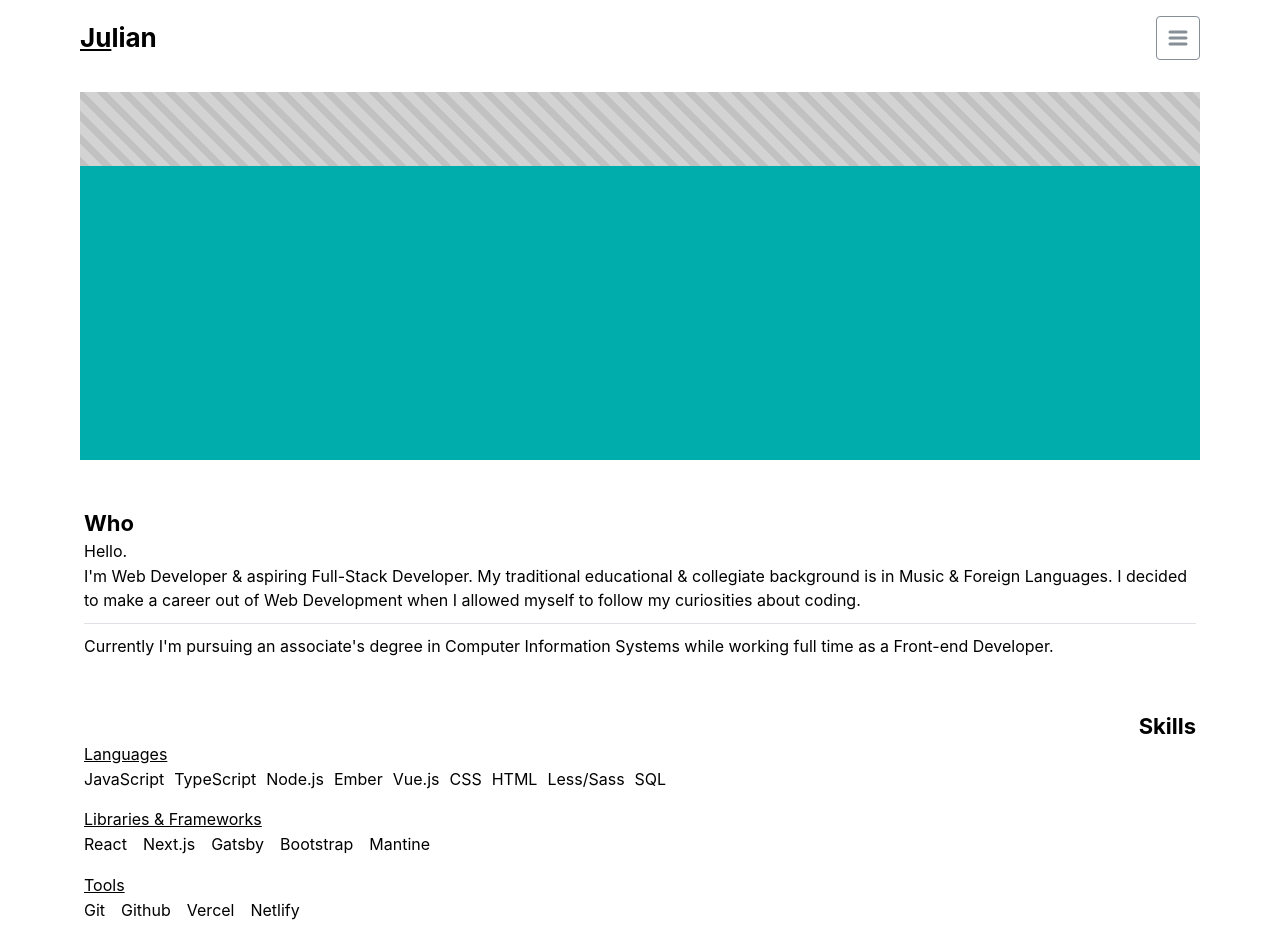
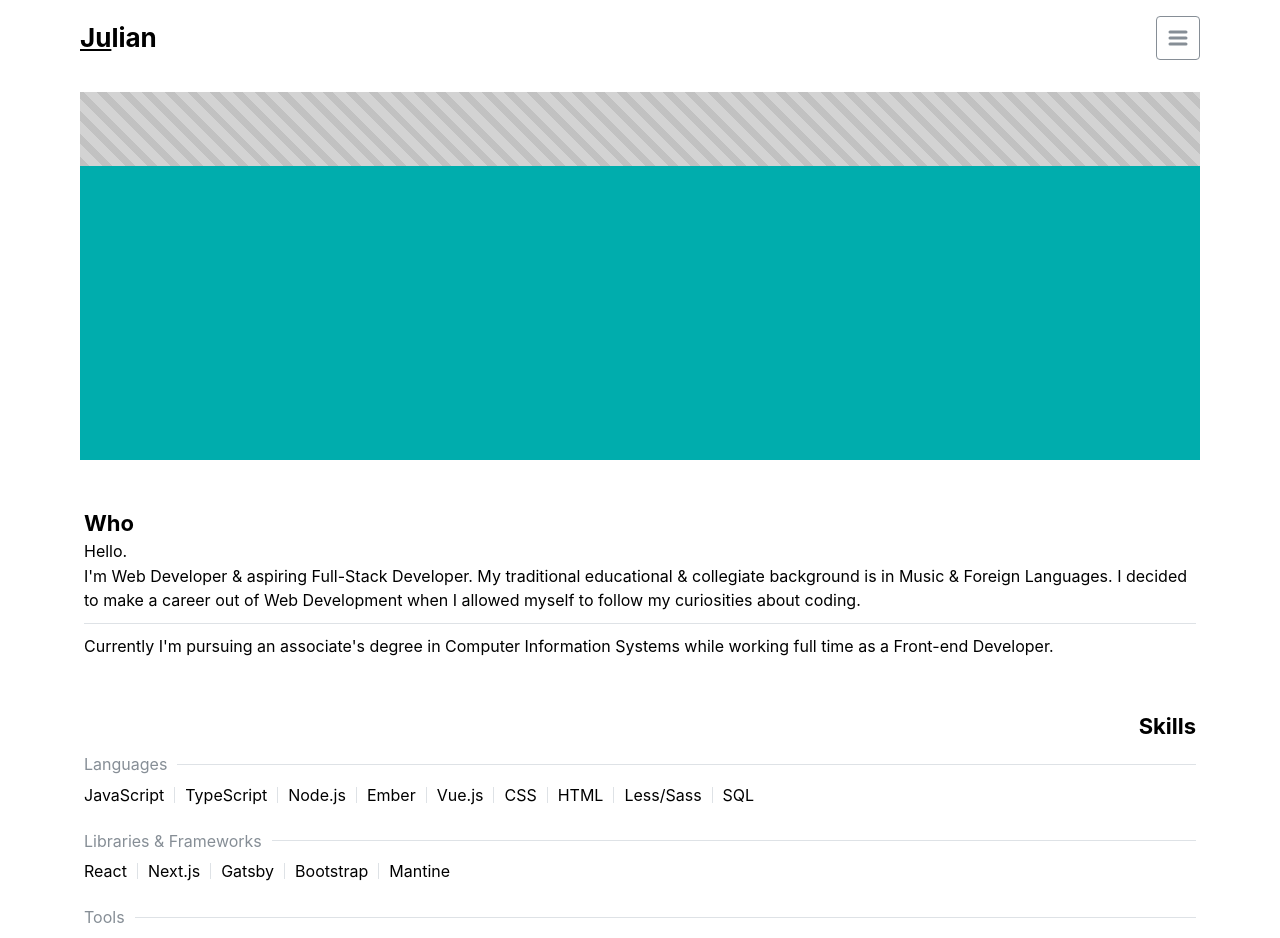
Before and after one commit to Jufrench/ju4, a Next.js app: page / in a window 1280 px wide. Shown: the top 938 px of the page. Built offline with nearby package versions, Linux system fonts and the light colour scheme.

Commit message:
Update skills section

```diff
--- a/src/pages/index.tsx
+++ b/src/pages/index.tsx
@@ -1,3 +1,5 @@
+import React from 'react';
+
 import Head from "next/head";
 import Image from "next/image";
 import { Inter } from "next/font/google";
@@ -8,7 +10,6 @@
 import { useMediaQuery, useDisclosure } from '@mantine/hooks';
 import { IconMenu2 } from '@tabler/icons-react';
 import { ReactNode } from "react";
-
 
 const inter = Inter({ subsets: ["latin"] });
 
@@ -134,34 +135,34 @@
 
 const Skills = () => {
   const languages = ['JavaScript', 'TypeScript', 'Node.js', 'Ember', 'Vue.js', 'CSS', 'HTML', 'Less/Sass', 'SQL']
-    .map((lang, index, arr) => {
-      return (
-        <Box key={index} component="span">
+    .map((lang, index, arr) => (
+      // return (
+        <React.Fragment key={index}>
           <Text style={{lineHeight: 1}} span>{lang}</Text>
           {index !== arr.length - 1 && <Divider orientation="vertical" />}
-        </Box>
-      )
-    });
+        </React.Fragment>
+      // )
+    ));
 
   const librariesAndFrameworks = ['React', 'Next.js', 'Gatsby', 'Bootstrap', 'Mantine']
-    .map((lib, index, arr) => {
-      return (
-        <Box key={index} component="span">
+    .map((lib, index, arr) => (
+      // return (
+        <React.Fragment key={index}>
           <Text style={{lineHeight: 1}} span>{lib}</Text>
           {index !== arr.length - 1 && <Divider orientation="vertical" />}
-        </Box>
-      )
-    });
+        </React.Fragment>
+      // )
+    ));
 
   const tools = ['Git', 'Github', 'Vercel', 'Netlify']
-    .map((tool, index, arr) => {
-      return (
-        <Box key={index} component="span">
+    .map((tool, index, arr) => (
+      // return (
+        <React.Fragment key={index}>
           <Text style={{lineHeight: 1}} span>{tool}</Text>
           {index !== arr.length - 1 && <Divider orientation="vertical" />}
-        </Box>
-      )
-    });
+        </React.Fragment>
+      // )
+    ));
 
   return (
     <Center component="section">
@@ -169,16 +170,31 @@
         <Title order={3} size="h3" style={{textAlign: "right"}}>Skills</Title>
         <Stack>
           <Box>
-            <Text td="underline">Languages</Text>
+            <Divider
+              my="xs"
+              labelPosition="left"
+              label={
+                <Text c="gray">Languages</Text>
+              } />
             <Group gap="xs">{languages}</Group>
           </Box>
           <Box>
-            <Text td="underline">Libraries & Frameworks</Text>
-            <Group>{librariesAndFrameworks}</Group>
+            <Divider
+              my="xs"
+              labelPosition="left"
+              label={
+                <Text>Libraries & Frameworks</Text>
+              } />
+            <Group gap="xs">{librariesAndFrameworks}</Group>
           </Box>
           <Box>
-            <Text td="underline">Tools</Text>
-            <Group>{tools}</Group>
+            <Divider
+              my="xs"
+              labelPosition="left"
+              label={
+                <Text>Tools</Text>
+              } />
+            <Group gap="xs">{tools}</Group>
           </Box>
         </Stack>
       </Stack>
```
